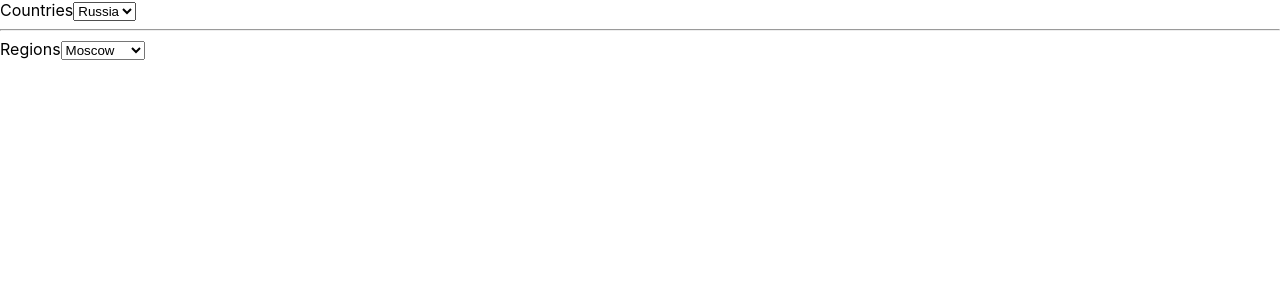
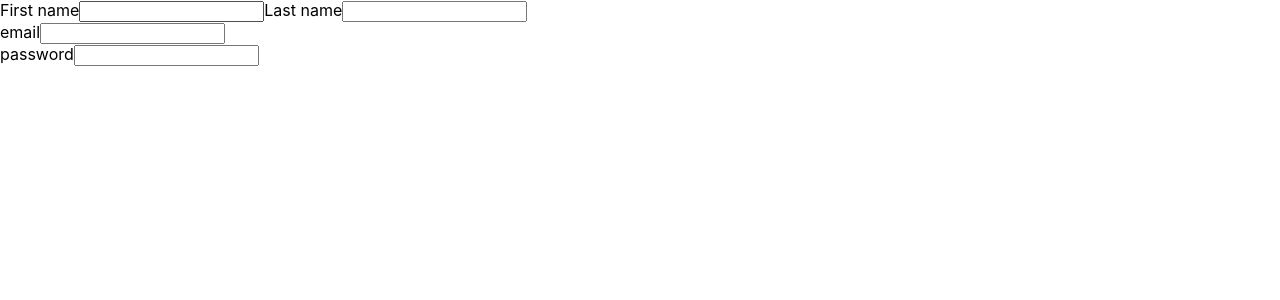
Before and after one commit to dtarxanyan/movies-project, a React (Create React App) app: page / in a window 1280 px wide. Shown: the top 300 px of the page. Built offline with nearby package versions, Linux system fonts and the light colour scheme.

Commit message:
created-form-ani-tamazyan

```diff
--- a/src/App.js
+++ b/src/App.js
@@ -1,11 +1,11 @@
 import React from 'react';
-import CountryRegionDropdowns from "./components/CountryRegionDropdowns/CountryRegionDropdowns";
+import Form from "./components/Form/Form";
 
 
 class App extends React.Component {
     render() {
         return (
-            <CountryRegionDropdowns/>
+            <Form />
         )
     }
 }
--- /dev/null
+++ b/src/components/Form/Form.js
@@ -0,0 +1,34 @@
+import React from "react";
+import Dropdown from "../Dropdown/Dropdown";
+
+class Form extends React.Component {
+    constructor(props) {
+        super(props);
+
+        this.state = {
+            momths: [],
+            days: [],
+            years: [],
+        }
+    }
+
+    render() {
+
+        return (
+            <form>
+             <label for="name">First name</label>
+             <input type="text" id="name" name="name" />
+             <label for="lastname">Last name</label>
+             <input type="text" id="lastname" name="lastname" />
+             <br />
+             <label for="email">email</label>
+             <input type="email" id="email" name="email" />
+             <br />
+             <label for="password">password</label>
+             <input type="password" id="password" name="password" />
+            </ form>
+        )
+    }
+}
+
+export default Form;
```
Also changed, not shown: src/components/Dropdown/Dropdown.css (added).
